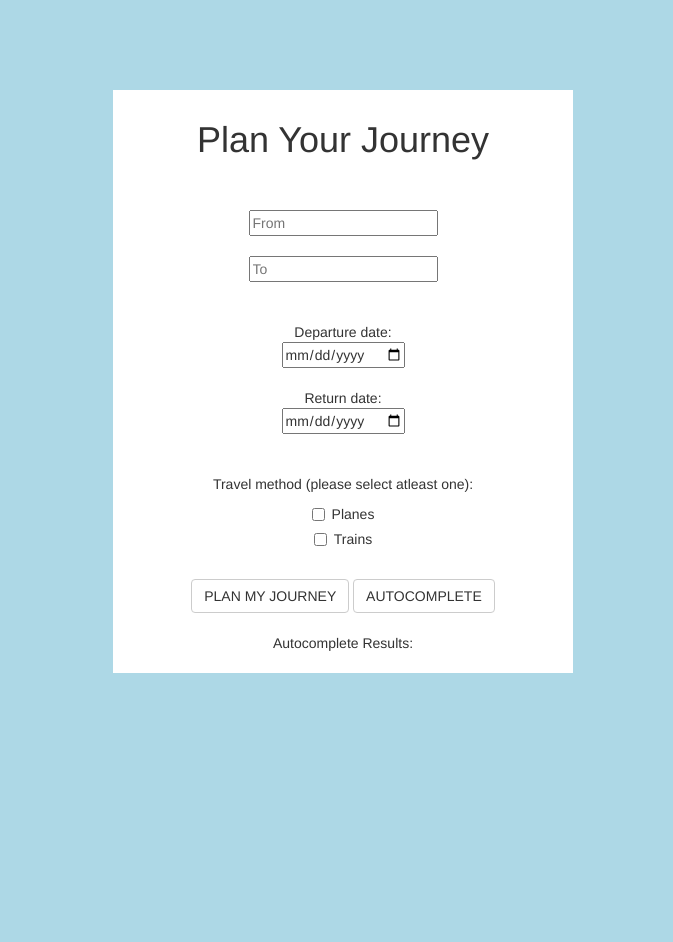
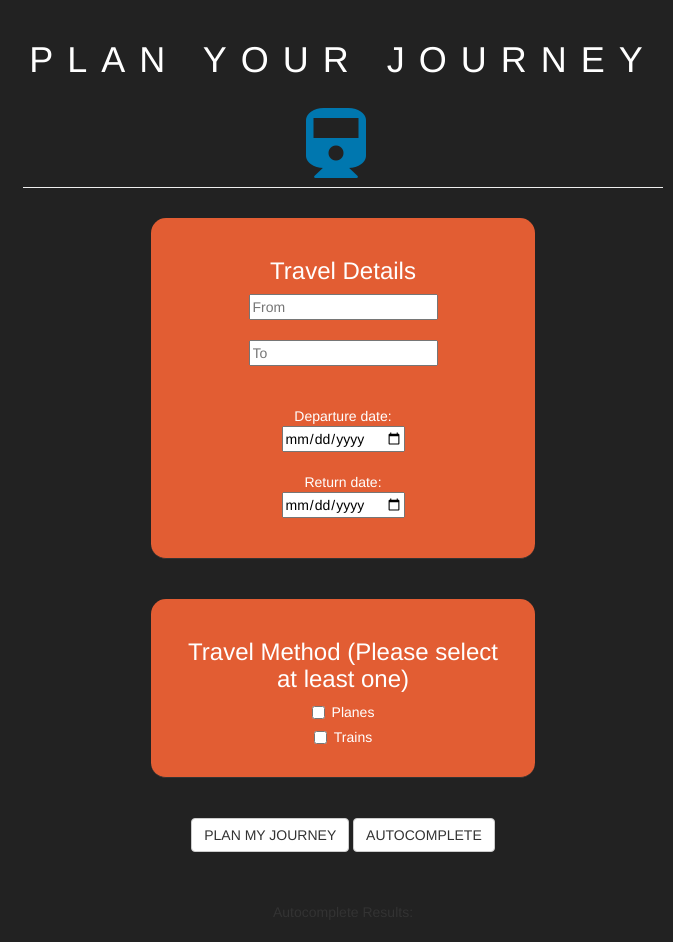
Before and after one commit to EleniSkouroupathi/not-by-plane, a website: page index.html in a window 1280 px wide. Shown: the whole page, without its empty margins (297-970 px from the left). Before the commit the page ends 800 px from the top, so only its background shows below. Drawn offline with nearby package versions, Linux system fonts and the light colour scheme; some packages are replaced by stand-ins of ours.

Commit message:
#24 - Enhance front-end

```diff
--- a/index.html
+++ b/index.html
@@ -1,49 +1,74 @@
-
 <!doctype html>
 <html ng-app='notplaneapp'>
+
 <head>
 	<link rel="stylesheet" type="text/css" href="bower_components/bootstrap/dist/css/bootstrap.css">
 	<link rel="stylesheet" type="text/css" href="stylesheets/master.css">
+	<link rel="stylesheet" href="https://maxcdn.bootstrapcdn.com/font-awesome/4.5.0/css/font-awesome.min.css">
 	<script src='node_modules/angular/angular.js'></script>
 	<script src='node_modules/angular-resource/angular-resource.js'></script>
 	<script src='app/app.js'></script>
 	<script src='app/noPlaneController.js'></script>
 	<script src='app/factoryFlightSearch.js'></script>
 	<script src='app/autoCompleteFactory.js'></script>
-
 	<title> Not By Plane</title>
 </head>
+
 <body ng-controller='noPlaneController as noPlaneCtrl'>
 	<center>
-	<div id="wrapper" style="padding:10px;border:90px solid lightblue; background:white; max-width:50%" background:white;>
-		<h1> Plan Your Journey </h1> <br><br>
+		<div id="wrapper">
+			<header class="page-header">
+				<h1> Plan Your Journey </h1>
+				<br><i class="fa fa-train fa-5x logo"></i>
+				<br>
+			</header>
+			<div class="content">
 				<form>
-			<input class="spacing" type="text" placeholder="From"
-      ng-model='noPlaneCtrl.startLoc'> <br><br>
-			<input class="spacing" type="text" placeholder="To"
-      ng-model='noPlaneCtrl.endLoc'> <br><br><br>
+					<div class="form-container1">
+						<h3> Travel Details </h3>
+						<input class="spacing" type="text" placeholder="From" ng-model='noPlaneCtrl.startLoc'>
+						<br>
+						<br>
+						<input class="spacing" type="text" placeholder="To" ng-model='noPlaneCtrl.endLoc'>
+						<br>
+						<br>
+						<br>
 						<div>Departure date:</div>
-			<input class="date" type="date"> <br><br>
+						<input class="date" type="date">
+						<br>
+						<br>
 						<div>Return date:</div>
-			<input class="date" type="date"> <br><br><br>
-			Travel method (please select atleast one):
+						<input class="date" type="date">
+						<br>
+						<br>
+					</div>
+					<br>
+					<div class="form-container2">
+						<h3> Travel Method (Please select at least one) </h3>
 						<div class="checkbox">
-				<label><input type="checkbox" value="">Planes</label>
+							<label>
+								<input type="checkbox" value="">Planes</label>
 						</div>
 						<div class="checkbox">
-				<label><input type="checkbox" value="">Trains</label>
-			</div><br>
+							<label>
+								<input type="checkbox" value="">Trains</label>
+						</div>
+					</div>
+					<br>
 					<div>
-				<button type="button" class="btn btn-default"
-        ng-click='noPlaneCtrl.doFlightSearch()'>PLAN MY JOURNEY</button>
+						<button type="button" class="btn btn-default" ng-click='noPlaneCtrl.doFlightSearch()'>PLAN MY JOURNEY</button>
 						<button class="btn btn-default" ng-click="noPlaneCtrl.performAutoComplete()">AUTOCOMPLETE</button>
-			</div><br>
+					</div>
+					<br>
+			</div>
+			<br>
 			</form>
 			<p> Autocomplete Results: </p>
-		<ul>
-			<li ng-repeat="city in noPlaneCtrl.autoCompleteResult.data"> {{city.label}} {{city.value}}</li>
+			<ul class="list-group">
+				<li class="list-group-item" ng-repeat="city in noPlaneCtrl.autoCompleteResult.data"> {{city.label}} {{city.value}}</li>
 			</ul>
 		</div>
 	</center>
 </body>
+
 </html>
--- a/stylesheets/master.css
+++ b/stylesheets/master.css
@@ -1,2 +1,50 @@
 body {
-background-color: lightblue;}
+background-color: #222;
+font-family: 'Helvetica Neue', Helvetica, Arial, sans-serif;
+}
+
+/*header {
+  color: #00ACE9;
+  text-transform: uppercase;
+  letter-spacing: 1.4em;
+  font-weight: 400;
+}*/
+
+header {
+  font-family: "league-gothic", Helvetica, Arial, sans-serif;
+  font-weight: 400;
+  text-transform: uppercase;
+  letter-spacing: 1.0em;
+  line-height: 1.3;
+  color: #fff;
+}
+
+.logo {
+  color: #0077AF;
+}
+
+.content {
+  min-height: 40vh;
+  padding: 10px;
+  color: white;
+}
+
+#wrapper {
+  max-width: 50vw;
+}
+
+.form-container1, .form-container2 {
+    overflow: hidden;
+    margin-bottom: 20px;
+    padding: 20px 24px 20px 24px;
+    border-bottom: 1px #333 solid;
+    background-color: #E25D33;
+    -moz-border-radius: 15px;
+    -webkit-border-radius: 15px;
+    border-radius: 15px;
+    max-width: 30vw;
+}
+
+form input {
+  color: black;
+}
```
Lines whose indentation alone changed are shown as unchanged.
